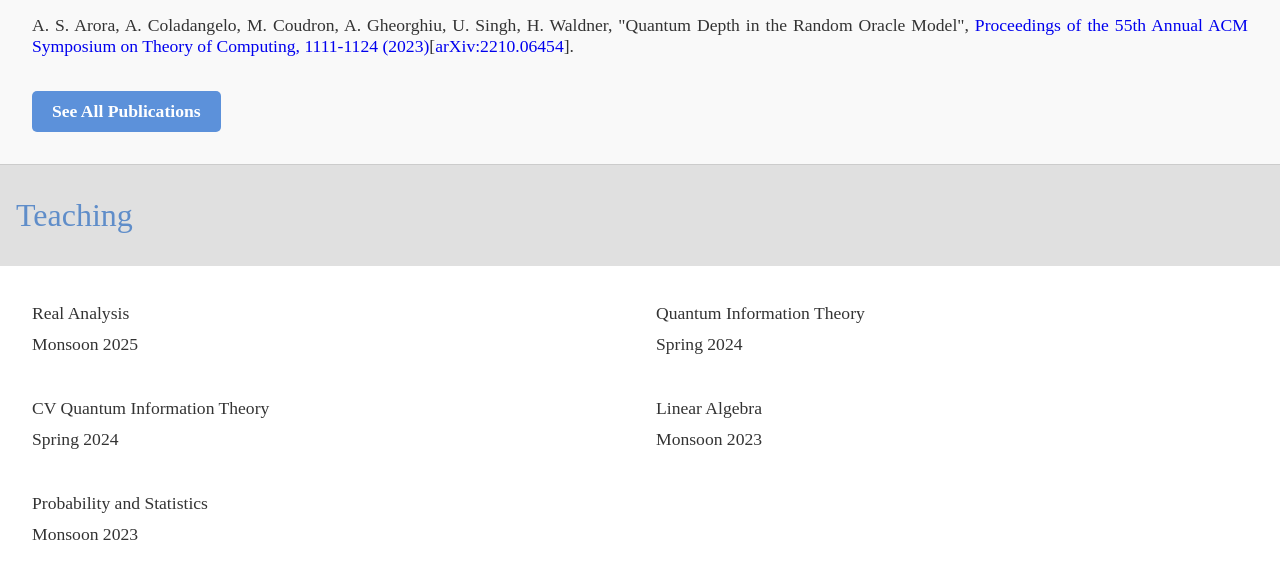
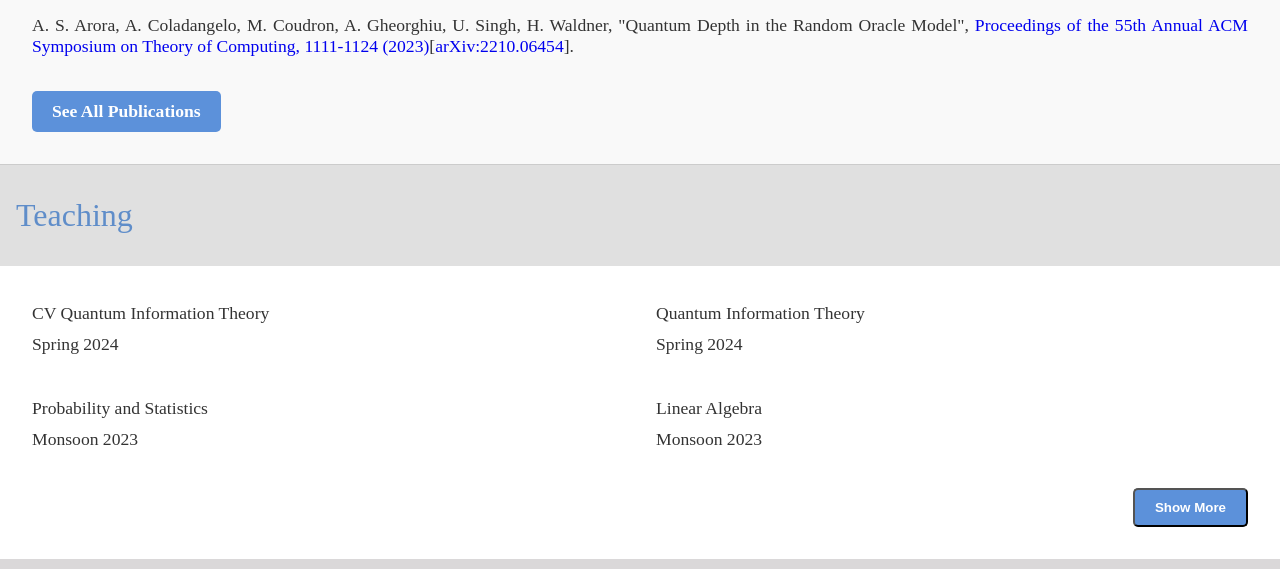
Before and after one commit to uttamcft/uttamcft.github.io, a plain HTML site: page research-teaching.html in a window 1280 px wide. Shown: the part 1992-2561 px from the top of the page. Drawn offline with Linux system fonts and the light colour scheme; a web font is replaced by a local one.

Commit message:
Update research-teaching.html

```diff
--- a/research-teaching.html
+++ b/research-teaching.html
@@ -114,13 +114,15 @@
   overflow: hidden;
   display: -webkit-box;
   -webkit-box-orient: vertical;
-  -webkit-line-clamp: 4; /* or however many lines you want */
+  -webkit-line-clamp: 2; /* Change this to how many lines you want to show */
+  transition: all 0.3s ease;
 }
 
-.expanded {
+.collapsible-text.expanded {
   -webkit-line-clamp: unset;
   display: block;
 }
+
 
 button {
   margin-top: 1 rem;
@@ -340,11 +342,9 @@ button:hover {
     Teaching
   </section>
 
-  <div id="para2" class="teaching-strip collapsible-text">
-  <div class="teaching-columns">
+  <div id="para2" class="teaching-strip">
+  <div class="teaching-columns collapsible-text" id="collapse-content">
     <div class="teaching-column">
-      Real Analysis<br>
-      Monsoon 2025<br><br>
       CV Quantum Information Theory<br>
       Spring 2024<br><br>
       Probability and Statistics<br>
@@ -358,7 +358,7 @@ button:hover {
     </div>
   </div>
   <div class="teaching-button-container">
-    <button onclick="toggleText('para2', this)" class="btn">Show More</button>
+    <button class="btn" onclick="toggleText('collapse-content', this)">Show More</button>
   </div>
 </div>
 
@@ -382,9 +382,9 @@ button:hover {
 
   <script>
     function toggleText(id, button) {
-      const el = document.getElementById(id);
-      el.classList.toggle('expanded');
-      button.textContent = el.classList.contains('expanded') ? 'Show Less' : 'Show More';
+  const el = document.getElementById(id);
+  el.classList.toggle('expanded');
+  button.textContent = el.classList.contains('expanded') ? 'Show Less' : 'Show More';
     }
   </script>
 </body>
```
